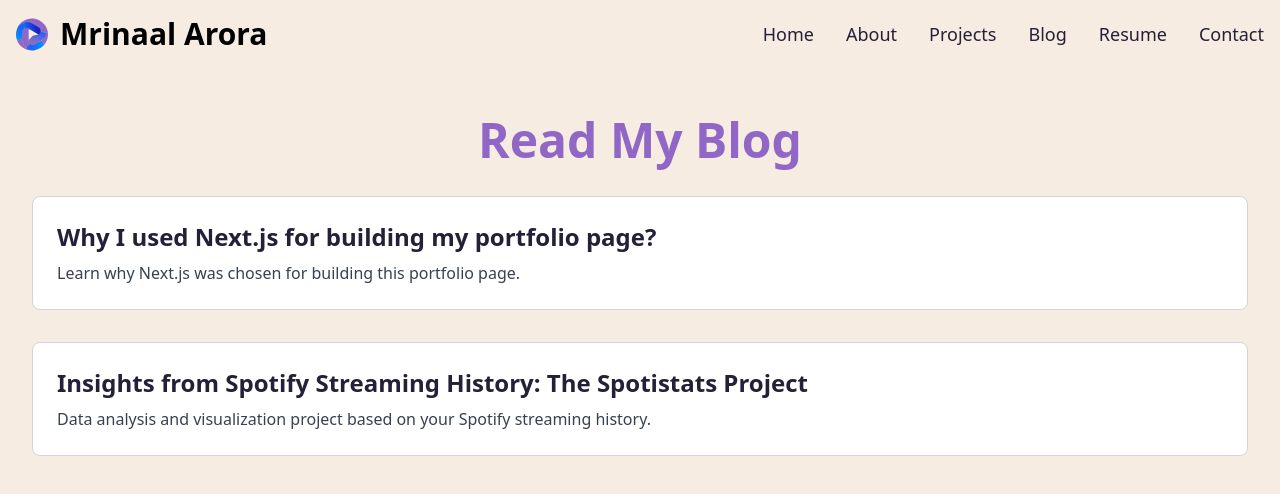
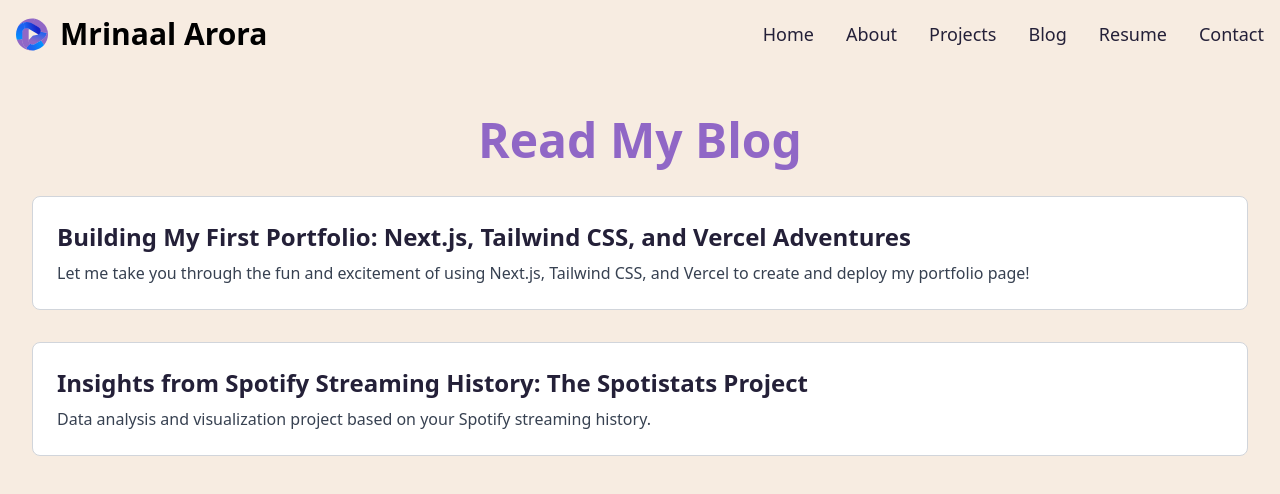
Before and after one commit to aroramrinaal/my-portfolio, a Next.js app: page /blog in a window 1280 px wide. Shown: the top 494 px of the page. Built offline with nearby package versions, Linux system fonts and the light colour scheme.

Commit message:
feat: Update blog post title and description for tech stack article

```diff
--- a/src/pages/blog/[id].tsx
+++ b/src/pages/blog/[id].tsx
@@ -14,81 +14,65 @@ interface BlogPost {
 
 const blogPosts: BlogPost[] = [
   {
-    id: 'why-nextjs',
-    title: 'Why I used Next.js for building my portfolio page?',
+    id: 'tech-stack-fun',
+    title: 'Building My First Portfolio: Next.js, Tailwind CSS, and Vercel Adventures',
     content: `
-    <p>Creating a portfolio website involves choosing the right tools and technologies to ensure the site is fast, SEO-friendly, and easy to maintain. After evaluating several options, I decided to use Next.js for building my portfolio page. Here's why:</p>
+    <p>Embarking on the journey of building my first complete web application was an exhilarating experience. Let me take you through the fun and excitement of using Next.js, Tailwind CSS, and Vercel to create and deploy my portfolio page!</p>
 
-    <h3 class="text-2xl font-semibold mt-6 mb-2">Next.js Features</h3>
-    <p>Next.js offers several features that make it an excellent choice for building a portfolio website:</p>
+    <h3 class="text-2xl font-semibold mt-6 mb-2">Technologies Used</h3>
+    <p>Here's the awesome trio that powered my project:</p>
     <ul class="list-disc ml-5">
-      <li><strong>Server-Side Rendering (SSR)</strong>: Helps with SEO and improves performance by rendering pages on the server.
+      <li><strong>Next.js</strong>: The backbone of my project for server-side rendering, static site generation, and efficient image optimization. It's like having a superhero cape for your app!
         <ul class="list-disc ml-5">
-          <li>Ensures that search engines can crawl and index the site effectively, leading to better visibility in search results.</li>
-          <li>Provides a seamless experience for users by delivering fully-rendered pages on each request.</li>
+          <li>With server-side rendering, my pages load faster and are super SEO-friendly.</li>
+          <li>Static site generation ensures that the site remains blazing fast even under high traffic.</li>
         </ul>
       </li>
-      <li><strong>Static Site Generation (SSG)</strong>: Allows pre-rendering pages at build time, providing fast load times.
+      <li><strong>Tailwind CSS</strong>: My secret weapon for rapid and responsive UI development. It’s like having a magic wand to style components effortlessly.
         <ul class="list-disc ml-5">
-          <li>Enables the creation of static HTML files for each page, reducing the need for server-side processing.</li>
-          <li>Ensures that the site is fast and performs well even under high traffic.</li>
+          <li>Quickly create beautiful designs with utility-first CSS classes.</li>
+          <li>Responsive design made easy, ensuring my app looks great on all devices.</li>
         </ul>
       </li>
-      <li><strong>API Routes</strong>: Enables the creation of backend endpoints within the same framework.
+      <li><strong>Vercel</strong>: The ultimate deployment platform, tailor-made for Next.js projects. It’s like having a smooth runway for a perfect launch.
         <ul class="list-disc ml-5">
-          <li>Simplifies the process of fetching and handling data without the need for a separate backend.</li>
-          <li>Provides a flexible way to integrate server-side functionality directly into the Next.js application.</li>
-        </ul>
-      </li>
-      <li><strong>Developer Experience</strong>: Comes with a great developer experience with fast refresh, built-in CSS support, and TypeScript support.
-        <ul class="list-disc ml-5">
-          <li>Features like automatic code splitting, dynamic imports, and file-based routing make development more efficient and enjoyable.</li>
-          <li>The extensive documentation and vibrant community support make it easy to get started and find solutions to common issues.</li>
-        </ul>
-      </li>
-      <li><strong>Scalability</strong>: Next.js makes it easy to scale your applications as they grow.
-        <ul class="list-disc ml-5">
-          <li>With built-in support for dynamic routing and API routes, you can easily add new features and expand your application.</li>
-          <li>The framework's modular architecture allows you to scale different parts of your application independently.</li>
+          <li>Effortless deployment with built-in support for Next.js.</li>
+          <li>Provides valuable analytics and performance insights.</li>
         </ul>
       </li>
     </ul>
 
-    <h3 class="text-2xl font-semibold mt-6 mb-2">Why Next.js?</h3>
-    <p>By leveraging these features, I was able to build a fast, SEO-friendly, and easy-to-maintain portfolio website. Here are some specific reasons why Next.js stood out:</p>
+    <h3 class="text-2xl font-semibold mt-6 mb-2">Why This Stack?</h3>
+    <p>Choosing this stack was a no-brainer for me, and here’s why:</p>
     <ol class="list-decimal ml-5">
       <li><strong>Performance</strong>:
         <ul class="list-disc ml-5">
-          <li>The combination of SSR and SSG ensures that my portfolio loads quickly and provides a smooth user experience. The pre-rendered static pages reduce server load and improve site speed.</li>
+          <li>Next.js ensures my app is fast and responsive, providing a seamless user experience.</li>
         </ul>
       </li>
-      <li><strong>SEO</strong>:
+      <li><strong>Developer Happiness</strong>:
         <ul class="list-disc ml-5">
-          <li>Server-side rendering enhances SEO by ensuring that search engines can index the content effectively. This leads to better rankings and more visibility for my portfolio.</li>
+          <li>Tailwind CSS speeds up the styling process, letting me focus more on functionality.</li>
         </ul>
       </li>
-      <li><strong>Flexibility</strong>:
+      <li><strong>Easy Deployment</strong>:
         <ul class="list-disc ml-5">
-          <li>The ability to create API routes within the same framework simplifies the process of handling data and integrating backend functionality. This flexibility allows me to add features like contact forms and dynamic content easily.</li>
-        </ul>
-      </li>
-      <li><strong>Developer Experience</strong>:
-        <ul class="list-disc ml-5">
-          <li>The intuitive file-based routing, hot-reloading, and rich plugin ecosystem make development more efficient and enjoyable. I can focus on building features rather than dealing with configuration and setup.</li>
-        </ul>
-      </li>
-      <li><strong>Community and Support</strong>:
-        <ul class="list-disc ml-5">
-          <li>Next.js has a large and active community, providing a wealth of resources, tutorials, and plugins.</li>
-          <li>Regular updates and improvements from the core team ensure the framework stays up-to-date with the latest web development trends.</li>
+          <li>Vercel makes deploying my app a breeze, with zero configuration needed.</li>
         </ul>
       </li>
     </ol>
 
+    <h3 class="text-2xl font-semibold mt-6 mb-2">Dynamic Routing for Blog Pages</h3>
+    <p>One of the coolest features I implemented was dynamic routing for my blog pages. This allows each blog post to have its own unique URL and makes managing content a breeze. Here's a quick look at how I did it:</p>
+    <ul class="list-disc ml-5">
+      <li><strong>File-based Routing</strong>: Next.js uses a file-based routing system where each file in the pages directory automatically becomes a route. For example, <code class="bg-gray-200 p-1 rounded">pages/blog/[id].tsx</code> handles all blog post routes dynamically based on the <code class="bg-gray-200 p-1 rounded">id</code> parameter.</li>
+      <li><strong>GetStaticPaths and GetStaticProps</strong>: These functions help in generating static pages at build time, making the site faster and more SEO-friendly. <code class="bg-gray-200 p-1 rounded">getStaticPaths</code> defines the paths to be generated, while <code class="bg-gray-200 p-1 rounded">getStaticProps</code> fetches the data needed for each page.</li>
+    </ul>
+
     <h3 class="text-2xl font-semibold mt-6 mb-2">Conclusion</h3>
-    <p>Next.js has proven to be a powerful and flexible framework for building my portfolio website. Its features, performance, and developer-friendly environment make it an ideal choice for creating a professional and engaging online presence. If you're considering building a portfolio or any web application, I highly recommend giving Next.js a try.</p>
+    <p>Building my portfolio page with Next.js, Tailwind CSS, and Vercel has been an exciting adventure. This powerful combo ensures top-notch performance, developer-friendly experience, and hassle-free deployment. If you're gearing up for your first project, I highly recommend giving this stack a try!</p>
     `,
-    date: 'June 6, 2024',
+    date: 'July 25, 2024',
   },{
     id: 'spotistats-project',
     title: 'Insights from Spotify Streaming History: The Spotistats Project',
--- a/src/pages/blog/index.tsx
+++ b/src/pages/blog/index.tsx
@@ -9,7 +9,7 @@ interface BlogPost {
 }
 
 const blogPosts: BlogPost[] = [
-  { id: 'why-nextjs', title: 'Why I used Next.js for building my portfolio page?', description: 'Learn why Next.js was chosen for building this portfolio page.' },
+  { id: 'tech-stack-fun', title: 'Building My First Portfolio: Next.js, Tailwind CSS, and Vercel Adventures', description: 'Let me take you through the fun and excitement of using Next.js, Tailwind CSS, and Vercel to create and deploy my portfolio page!' },
   { id: 'spotistats-project', title: 'Insights from Spotify Streaming History: The Spotistats Project', description: 'Data analysis and visualization project based on your Spotify streaming history.' },
 ];
 
```
